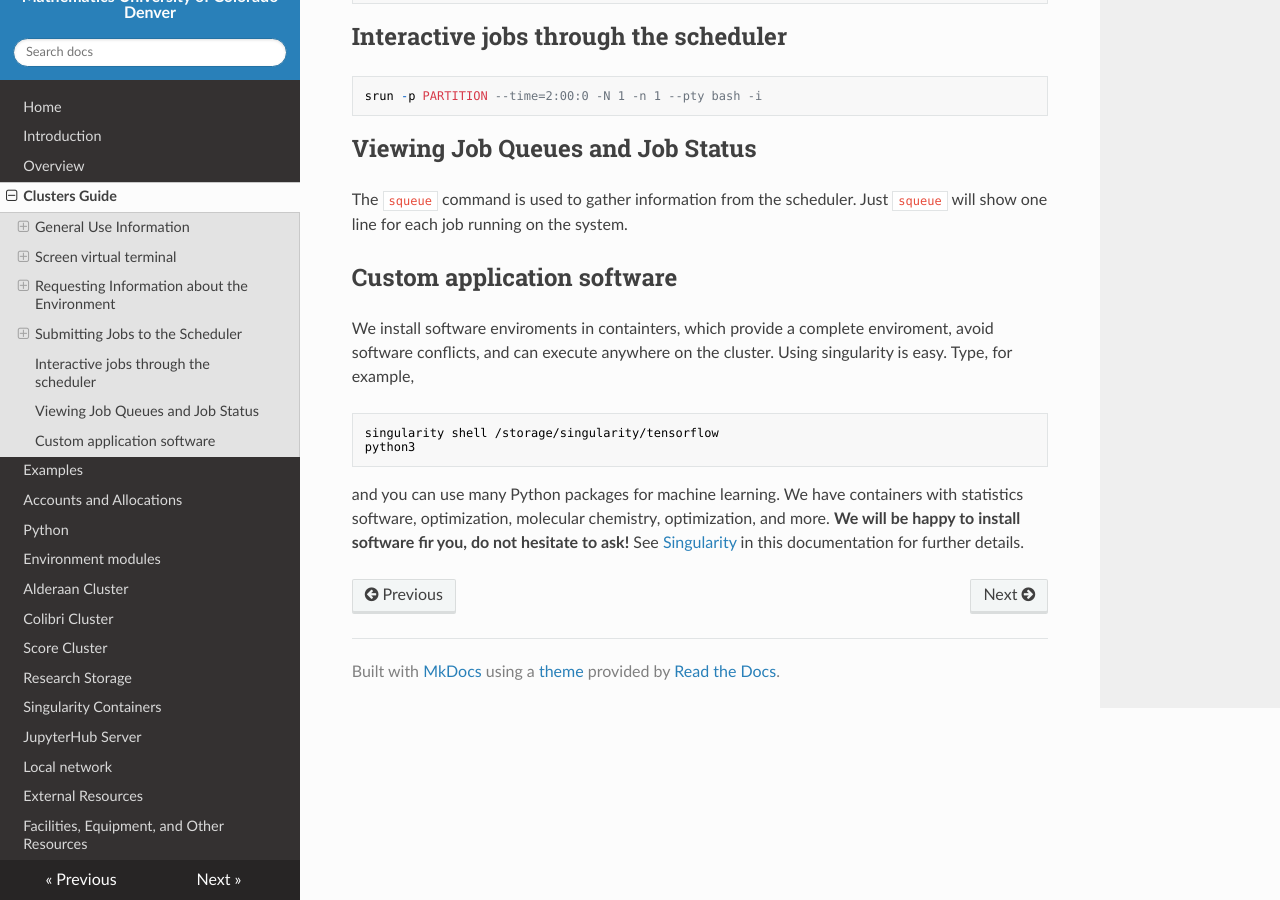
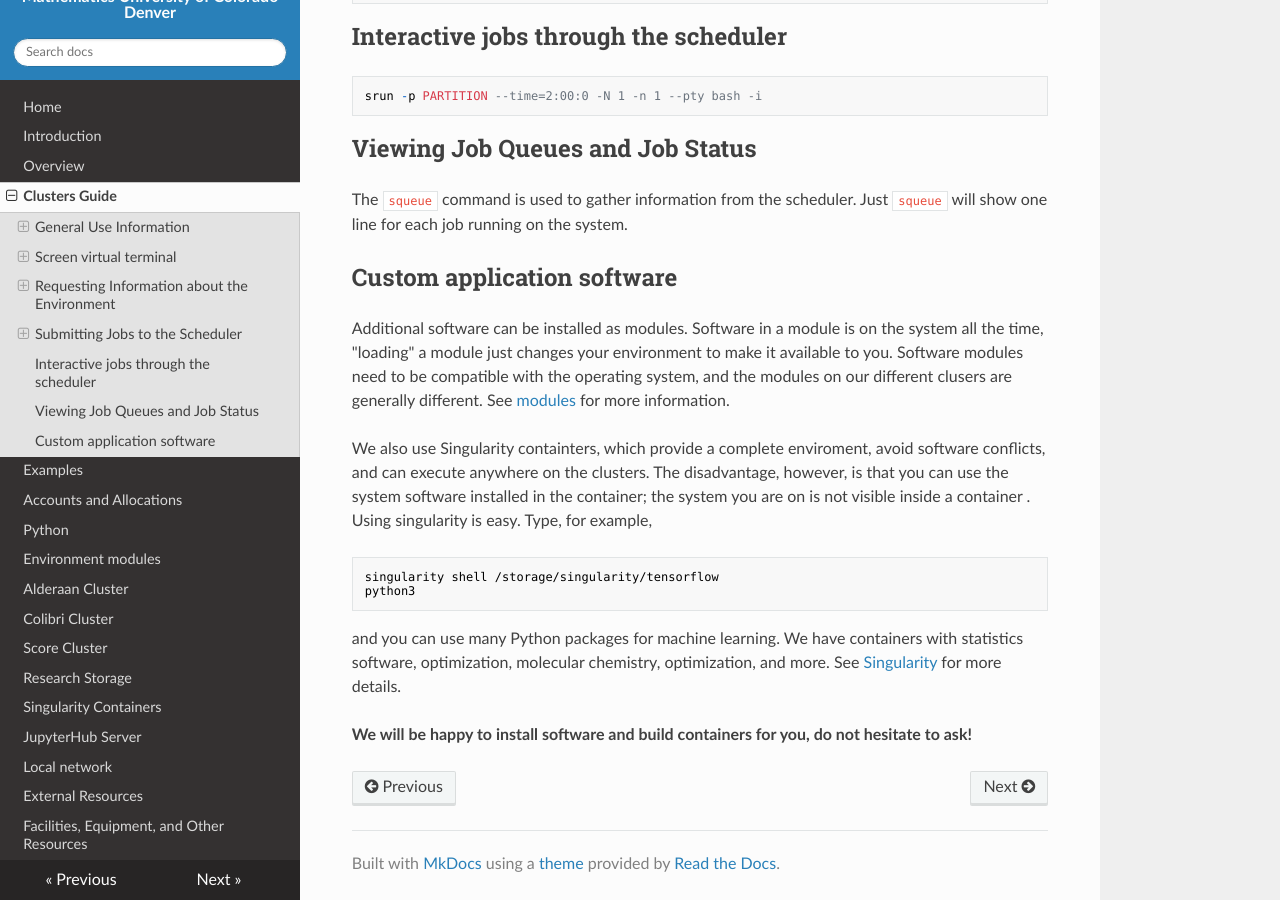
Before and after one commit to ccmucdenver/ccm-docs, an MkDocs documentation site: the page built from docs/clusters_guide.md, in a window 1280 px wide and 900 px high, scrolled down 5436 px. Built offline with MkDocs 1.6.1, drawn with Linux system fonts in a browser that asks for light colours; nearby versions of some CDN libraries.

Commit message:
Update clusters_guide.md
Custom application software

```diff
--- a/docs/clusters_guide.md
+++ b/docs/clusters_guide.md
@@ -228,11 +228,16 @@ job running on the system.
 
 ## Custom application software
 
-We install software enviroments in containters, which provide a complete enviroment, avoid software conflicts, and can execute anywhere on the cluster.
+Additional software can be installed as modules. Software in a module is on the system all the time, "loading" a module just changes your environment to make it available to you. Software modules need to be compatible with the operating system, and the modules on our different clusers are generally different. See [modules](../modules) for more information.
+
+We also use Singularity containters, which provide a complete enviroment, avoid software conflicts, and can execute anywhere on the clusters. The disadvantage, however, is that you can use the system software installed in the container; the system you are on is not visible inside a container
+.
 Using singularity is easy. Type, for example,
 
     singularity shell /storage/singularity/tensorflow
     python3
 
 and you can use many Python packages for machine learning. We have containers with statistics software, optimization, molecular chemistry, optimization,
-and more. **We will be happy to install software fir you, do not hesitate to ask!** See [Singularity](../singularity/) in this documentation for further details.
+and more. See [Singularity](../singularity/) for more details.
+
+**We will be happy to install software and build containers for you, do not hesitate to ask!**
```
